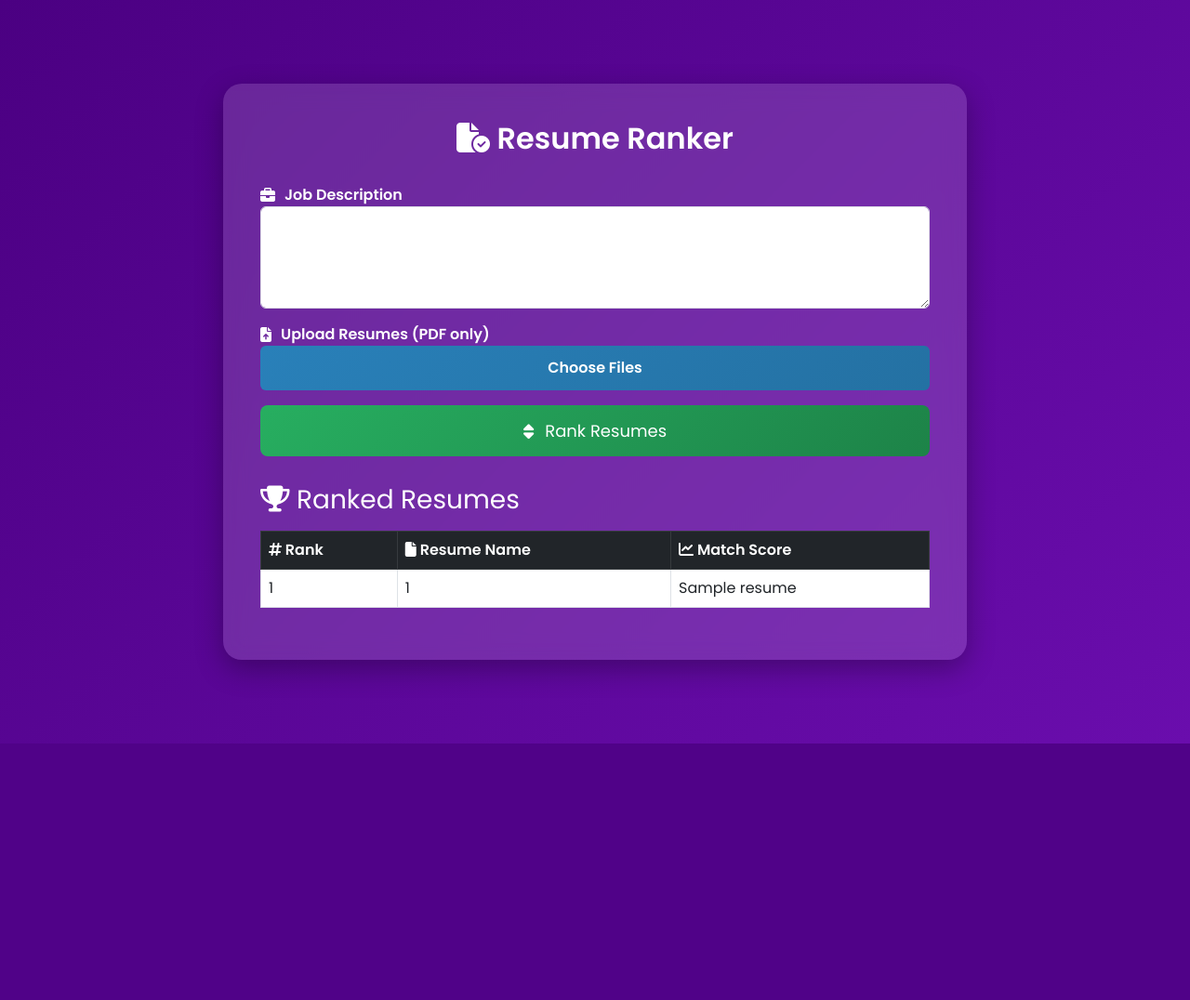
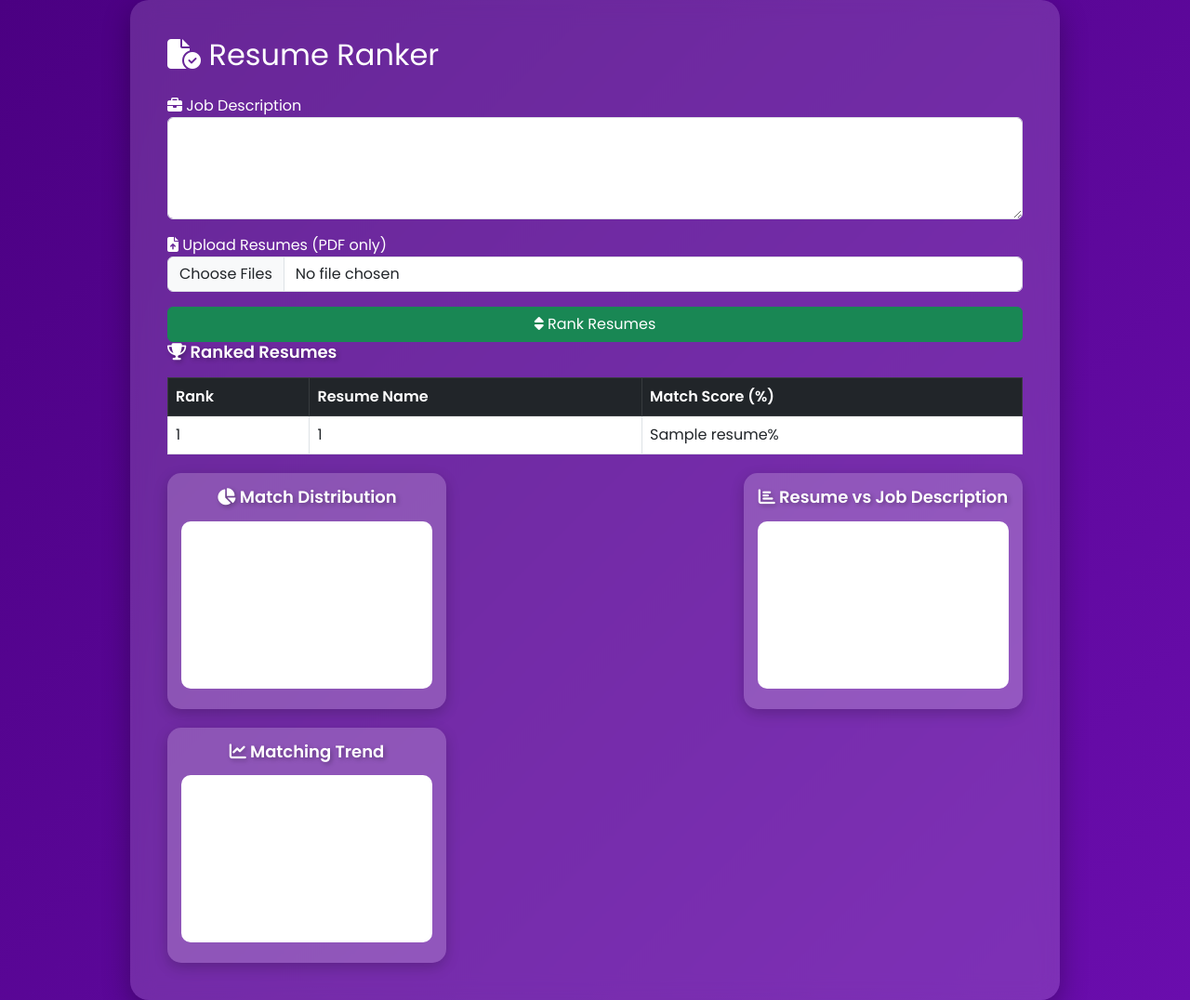
Before and after one commit to agha-abrar/Resume-Ranking, a Flask app: template templates/dashboard.html in a window 1280 px wide. Shown: the whole page at 93% size. Before the commit the page ends 800 px from the top, so only its background shows below. Run offline with Flask 3, Linux system fonts and the light colour scheme; the template is opened without the code that fills it: most values are stand-ins (such as "Sample title", 1, 10 or a date in 2020); a map, chart or similar area stays blank; parts of the project's set-up code (start-up, migrations or seed data) failed here and were passed over.

Commit message:
changes in dashboard

```diff
--- a/templates/dashboard.html
+++ b/templates/dashboard.html
@@ -6,107 +6,65 @@
     <title>Resume Ranker Dashboard</title>
     <link rel="stylesheet" href="https://cdn.jsdelivr.net/npm/bootstrap@5.3.0/dist/css/bootstrap.min.css">
     <link rel="stylesheet" href="https://cdnjs.cloudflare.com/ajax/libs/font-awesome/6.4.2/css/all.min.css">
+    <script src="https://cdn.jsdelivr.net/npm/chart.js"></script>
+
     <style>
         @import url('https://fonts.googleapis.com/css2?family=Poppins:wght@300;400;600&display=swap');
 
         body {
             font-family: 'Poppins', sans-serif;
-            background: linear-gradient(135deg, #4B0082, #6A0DAD); /* Purple Gradient */
+            background: linear-gradient(135deg, #4B0082, #6A0DAD);
             color: white;
-            animation: fadeIn 1.5s ease-in;
             display: flex;
             justify-content: center;
             align-items: center;
-            height: 100vh;
+            min-height: 100vh;
             margin: 0;
-        }
-
-        @keyframes fadeIn {
-            from { opacity: 0; }
-            to { opacity: 1; }
         }
 
         .dashboard-container {
             width: 90%;
-            max-width: 800px;
+            max-width: 1000px;
             background: rgba(255, 255, 255, 0.15);
             padding: 40px;
             border-radius: 20px;
             box-shadow: 0 10px 30px rgba(0, 0, 0, 0.3);
             backdrop-filter: blur(12px);
-            animation: slideIn 1s ease-in-out;
         }
 
-        @keyframes slideIn {
-            from { transform: translateY(-50px); opacity: 0; }
-            to { transform: translateY(0); opacity: 1; }
+        .charts-row {
+            display: flex;
+            flex-wrap: wrap;
+            justify-content: space-between;
+            gap: 20px;
+            margin-top: 20px;
         }
 
-        h2 {
-            font-weight: 700;
+        .chart-container {
+            flex: 1;
+            min-width: 300px;
+            max-width: 32%;
+            background: rgba(255, 255, 255, 0.2);
+            padding: 15px;
+            border-radius: 15px;
+            box-shadow: 0 5px 15px rgba(0, 0, 0, 0.2);
             text-align: center;
-            margin-bottom: 30px;
         }
 
-        label {
-            font-weight: 600;
-            display: flex;
-            align-items: center;
-            gap: 10px;
+        canvas {
+            max-width: 100%;
+            height: 180px;
+            background: white;
+            border-radius: 10px;
+            padding: 5px;
         }
 
-        textarea, input[type="file"] {
-            background-color: rgba(255, 255, 255, 0.2);
-            border: none;
-            padding: 14px;
-            border-radius: 8px;
-            width: 100%;
+        h3 {
+            font-weight: 600;
+            margin-bottom: 15px;
             color: white;
-        }
-
-        input[type="file"] {
-            display: none;
-        }
-
-        .custom-btn {
-            background: linear-gradient(135deg, #27AE60, #1D8348);
-            border: none;
-            padding: 14px;
-            width: 100%;
-            border-radius: 8px;
             font-size: 18px;
-            color: white;
-            display: flex;
-            align-items: center;
-            justify-content: center;
-            gap: 12px;
-            transition: 0.3s ease-in-out;
-            will-change: transform;
-        }
-
-        .custom-btn:hover {
-            background: linear-gradient(135deg, #1D8348, #27AE60);
-            transform: scale(1.05);
-        }
-
-        .file-input-button {
-            background: linear-gradient(135deg, #2980B9, #2471A3);
-            border: none;
-            padding: 12px;
-            border-radius: 6px;
-            color: white;
-            display: block;
-            text-align: center;
-            width: 100%;
-            cursor: pointer;
-        }
-
-        .table-container {
-            margin-top: 30px;
-        }
-
-        .table-dark {
-            background: rgba(255, 255, 255, 0.2);
+            text-shadow: 2px 2px 5px rgba(0,0,0,0.3);
         }
     </style>
 </head>
@@ -119,31 +77,30 @@
                 <label for="job_description">
                     <i class="fas fa-briefcase"></i> Job Description
                 </label>
-                <textarea class="form-control" id="job_description" name="job_description" rows="4" required aria-label="Job Description"></textarea>
+                <textarea class="form-control" id="job_description" name="job_description" rows="4" required></textarea>
             </div>
 
             <div class="mb-3">
                 <label for="resumes">
                     <i class="fas fa-file-arrow-up"></i> Upload Resumes (PDF only)
                 </label>
-                <input type="file" id="resumes" name="resumes" multiple accept=".pdf" required>
-                <label for="resumes" class="file-input-button">Choose Files</label>
+                <input type="file" id="resumes" name="resumes" multiple accept=".pdf" required class="form-control">
             </div>
 
-            <button type="submit" class="custom-btn">
+            <button type="submit" class="btn btn-success w-100">
                 <i class="fas fa-sort"></i> Rank Resumes
             </button>
         </form>
 
         {% if ranked_resumes %}
         <div class="table-container">
-            <h3 class="text-white"><i class="fas fa-trophy"></i> Ranked Resumes</h3>
-            <table class="table table-bordered mt-3">
+            <h3><i class="fas fa-trophy"></i> Ranked Resumes</h3>
+            <table class="table table-bordered mt-3 text-white">
                 <thead class="table-dark">
                     <tr>
-                        <th><i class="fas fa-hashtag"></i> Rank</th>
-                        <th><i class="fas fa-file"></i> Resume Name</th>
-                        <th><i class="fas fa-chart-line"></i> Match Score</th>
+                        <th>Rank</th>
+                        <th>Resume Name</th>
+                        <th>Match Score (%)</th>
                     </tr>
                 </thead>
                 <tbody>
@@ -151,12 +108,105 @@
                     <tr>
                         <td>{{ loop.index }}</td>
                         <td>{{ resume[0] }}</td>
-                        <td>{{ resume[1] }}</td>
+                        <td>{{ resume[1] }}%</td>
                     </tr>
                     {% endfor %}
                 </tbody>
             </table>
         </div>
+
+        <!-- Charts Row (Horizontal Display) -->
+        <div class="charts-row">
+            <div class="chart-container">
+                <h3><i class="fas fa-chart-pie"></i> Match Distribution</h3>
+                <canvas id="rankingPieChart"></canvas>
+            </div>
+
+            <div class="chart-container">
+                <h3><i class="fas fa-chart-bar"></i> Resume vs Job Description</h3>
+                <canvas id="rankingBarChart"></canvas>
+            </div>
+
+            <div class="chart-container">
+                <h3><i class="fas fa-chart-line"></i> Matching Trend</h3>
+                <canvas id="rankingLineChart"></canvas>
+            </div>
+        </div>
+
+        <script>
+            document.addEventListener("DOMContentLoaded", function () {
+                try {
+                    let rankedResumes = JSON.parse('{{ ranked_resumes | tojson | safe }}');
+
+                    if (!Array.isArray(rankedResumes) || rankedResumes.length === 0) {
+                        console.warn("No ranked resumes available.");
+                        return;
+                    }
+
+                    let labels = rankedResumes.map(resume => resume[0]);
+                    let scores = rankedResumes.map(resume => parseFloat(resume[1]));
+
+                    // Pie Chart
+                    let pieLabels = ['Match Score (%)', 'Remaining (%)'];
+                    let pieData = [scores[0], 100 - scores[0]];
+
+                    new Chart(document.getElementById('rankingPieChart'), {
+                        type: 'pie',
+                        data: {
+                            labels: pieLabels,
+                            datasets: [{
+                                label: 'Match Percentage',
+                                data: pieData,
+                                backgroundColor: ['#FF5733', '#D3D3D3'],
+                            }]
+                        }
+                    });
+
+                    // Bar Chart
+                    new Chart(document.getElementById('rankingBarChart'), {
+                        type: 'bar',
+                        data: {
+                            labels: labels,
+                            datasets: [{
+                                label: 'Match with Job Description (%)',
+                                data: scores,
+                                backgroundColor: '#1E90FF',
+                                borderWidth: 2
+                            }]
+                        }
+                    });
+
+                    // Line Chart (No Trend Line, Fixed Y-Axis 0-100)
+                    new Chart(document.getElementById('rankingLineChart'), {
+                        type: 'line',
+                        data: {
+                            labels: labels,
+                            datasets: [{
+                                label: 'Matching Trend (%)',
+                                data: scores,
+                                borderColor: '#FFD700',
+                                borderWidth: 3,
+                                pointBackgroundColor: '#FFD700',
+                                fill: false,
+                                tension: 0.3
+                            }]
+                        },
+                        options: {
+                            responsive: true,
+                            scales: {
+                                y: {
+                                    beginAtZero: true,
+                                    max: 100
+                                }
+                            }
+                        }
+                    });
+
+                } catch (error) {
+                    console.error("Error parsing ranked resumes data:", error);
+                }
+            });
+        </script>
         {% endif %}
     </div>
 </body>
```
